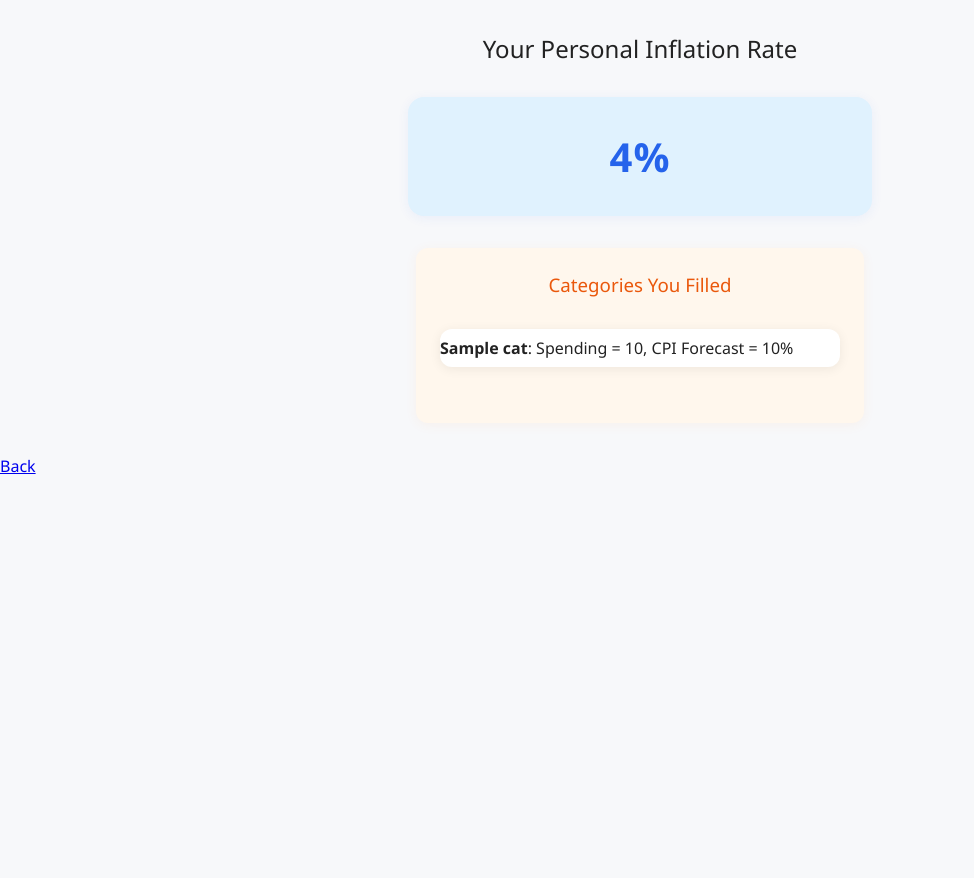
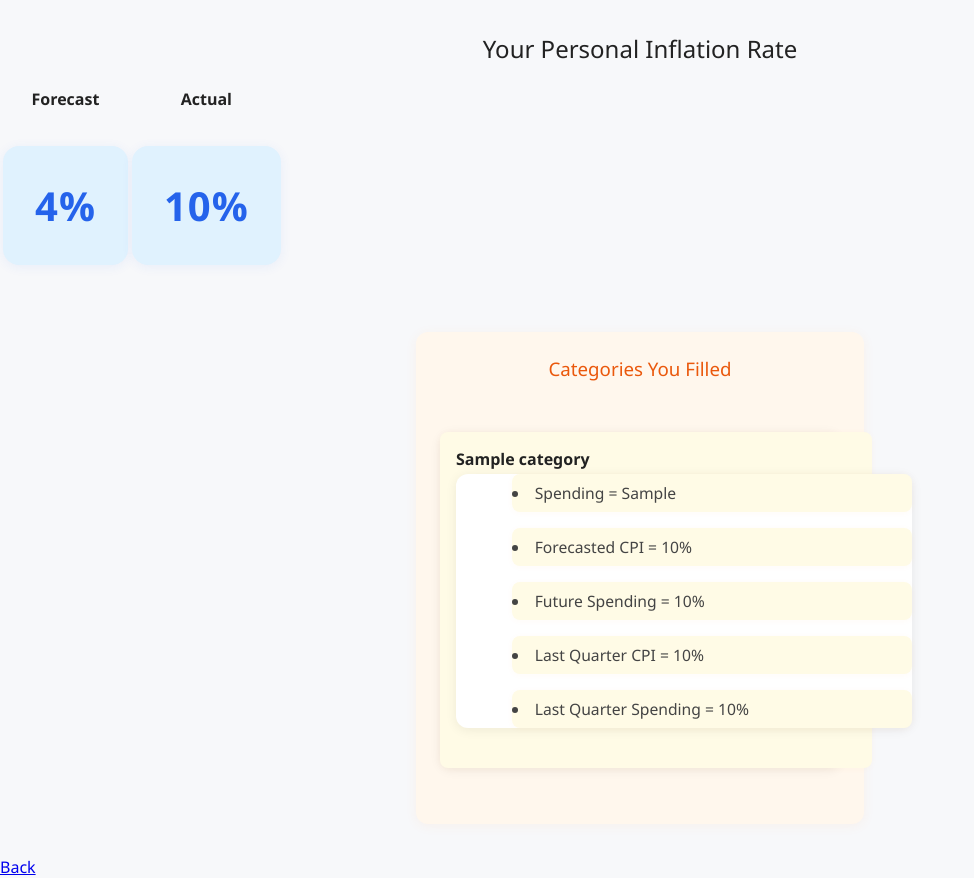
Before and after one commit to KirillTsyganov/custom_cpi_household_basket, a Flask app: template app/templates/forecast.html in a window 1280 px wide. Shown: the whole page, without its empty margins (0-974 px from the left). Before the commit the page ends 474 px from the top, so only its background shows below. Run offline with Flask 3, Linux system fonts and the light colour scheme; the template is opened without the code that fills it: most values are stand-ins (such as "Sample title", 1, 10 or a date in 2020).

Commit message:
upated frontend app

```diff
--- a/app/app.py
+++ b/app/app.py
@@ -1,5 +1,6 @@
-from flask import Flask, render_template, request, redirect, url_for
+from flask import Flask, render_template, request #, redirect, url_for
 import requests
+import pandas as pd
 
 app = Flask(__name__)
 
@@ -17,60 +18,84 @@ categories = [
     "Education",
 ]
 
+
 @app.route("/", methods=["GET"])
 def index():
     return render_template("index.html", categories=categories)
 
+
 @app.route("/forecast", methods=["POST"])
 def forecast():
-    results = {}
+    actual_cpi_fn = "./last_quarter_cpi.csv"
+    dat = pd.read_csv(actual_cpi_fn)
+
+    filled_categories = {}
+    form_results = {}
     for name in categories:
         value = request.form.get(name, "")
         try:
-            results[name] = float(value) if value.strip() != "" else 0.0
+            form_results[name] = float(value) if value.strip() != "" else 0.0
         except ValueError:
-            results[name] = 0.0
-    total_spending = sum(results.values())
-    payload = {
-        "basket_idx": 0,
-        "period": 1
-    }
+            form_results[name] = 0.0
+    total_spending = sum(form_results.values())
+    payload = {"basket_idx": 0, "period": 1}
     try:
         endpoint_url = "https://cpiforecasting-app.azurewebsites.net/api/forecast"
         resp = requests.post(endpoint_url, json=payload)
         resp.raise_for_status()
         external_response = resp.json()  # list of dicts with basket_name and forecast
+        # print(f"DEBUG: External response: {external_response}")
 
-        forecast_map = {item["basket_name"]: item["forecast"] for item in external_response}
+        forecast_map = {
+            item["basket_name"]: item["forecast"] for item in external_response
+        }
+        print(f"DEBUG: Forecast map: {forecast_map}")
 
         # Calculate personal inflation rate
-        personal_inflation_rate = 0.0
         if total_spending > 0:
             for name in categories:
-                proportion = results[name] / total_spending
-                cpi = forecast_map.get(name, 0)
-                personal_inflation_rate += proportion * cpi
+                proportion = form_results[name] / total_spending
+                cpi = forecast_map.get(name + "_qoq", 0)
+                last_quarter_cpi = float(dat[name].values[0])
+                personal_inflation_forecast = proportion * cpi
+                personal_inflation_actual = proportion * last_quarter_cpi
+
+                if name not in filled_categories:
+                    filled_categories[name] = {}
+
+                filled_categories[name] = {
+                    "forecast_cpi": cpi,
+                    "last_quarter_cpi": last_quarter_cpi,
+                    "quarterly_spend": form_results[name],
+                    "personal_inflation_forecast": personal_inflation_forecast,
+                    "personal_inflation_actual": personal_inflation_actual,
+                }
         else:
-            personal_inflation_rate = 0.0
-
-        # Prepare filled categories and their CPI
-        filled_categories = [
-            {"name": name, "cpi": forecast_map.get(name, 0), "amount": results[name]}
-            for name in categories if results[name] > 0
-        ]
+            raise ValueError("Total spending must be greater than zero.")
 
         error_message = None
     except Exception as e:
-        personal_inflation_rate = None
-        filled_categories = []
         error_message = str(e)
+
+    # print(f"DEBUG: Filled categories: {filled_categories}")
+    # print(f"DEBUG: Filled categories: {filled_categories.values()}")
+    personal_inflation_rate = sum(
+        item["personal_inflation_forecast"] for item in filled_categories.values()
+    )
+    personal_inflation_actual = sum(
+        item["personal_inflation_actual"] for item in filled_categories.values()
+    )
+    print(f"DEBUG: Personal inflation rate: {personal_inflation_rate}")
+    print(f"DEBUG: Personal inflation actual: {personal_inflation_actual}")
 
     return render_template(
         "forecast.html",
         personal_inflation_rate=personal_inflation_rate,
+        personal_inflation_actual=personal_inflation_actual,
         filled_categories=filled_categories,
-        error_message=error_message
+        error_message=error_message,
     )
+
 
 if __name__ == "__main__":
     app.run(debug=True)
--- a/app/requirements.txt
+++ b/app/requirements.txt
@@ -1,3 +1,4 @@
 requests
 flask
+pandas
 gunicorn==20.1.0
--- a/app/static/styles.css
+++ b/app/static/styles.css
@@ -98,20 +98,51 @@ li:last-child {
     background: #fff7ed;
     border-radius: 12px;
     box-shadow: 0 2px 12px rgba(251,146,60,0.07);
+    text-align: left;
+    display: flex;
+    flex-direction: column;
+    align-items: center;
 }
+
 .filled-categories h3 {
     margin-top: 0;
     color: #ea580c;
     text-align: center;
 }
+
 .filled-categories ul {
     list-style: none;
     padding: 0;
+    width: 100%;
+    /* Add this to make inner boxes stretch */
+    display: flex;
+    flex-direction: column;
+    gap: 1rem; /* space between category boxes */
 }
+
 .filled-categories li {
-    padding: 0.5rem 0;
-    border-bottom: 1px solid #fde68a;
+    width: 100%;
+    background: #fffbe6;
+    border-radius: 8px;
+    box-shadow: 0 1px 6px rgba(251,146,60,0.04);
+    padding: 1rem 1rem 0.5rem 1rem;
+    border-bottom: none;
+    text-align: left;
 }
-.filled-categories li:last-child {
+
+filled-categories li:last-child {
     border-bottom: none;
 }
+
+.filled-categories li ul {
+    list-style: disc inside;
+    padding-left: 3.5rem;
+    margin-top: 0.3rem;
+}
+
+.filled-categories li ul li {
+    border: none;
+    padding: 0.5rem 0;
+    color: #444;
+    font-size: 0.98rem;
+}
--- a/app/templates/forecast.html
+++ b/app/templates/forecast.html
@@ -9,18 +9,42 @@
     {% if error_message %}
         <p style="color: red;">Error: {{ error_message }}</p>
     {% elif personal_inflation_rate is not none %}
+        <table class="inflation-table">
+            <tr>
+                <th>Forecast</th>
+                <th>Actual</th>
+            </tr>
+            <tr>
+                <td>
                     <div class="inflation-result">
                         <span class="rate">{{ personal_inflation_rate | round(2) }}%</span>
                     </div>
+                </td>
+                <td>
+                    {% if personal_inflation_actual is not none %}
+                        <div class="inflation-result">
+                            <span class="rate">{{ personal_inflation_actual | round(2) }}%</span>
+                        </div>
+                    {% else %}
+                        <span class="rate">N/A</span>
+                    {% endif %}
+                </td>
+            </tr>
+        </table>
         {% if filled_categories %}
         <div class="filled-categories">
             <h3>Categories You Filled</h3>
             <ul>
-                    {% for cat in filled_categories %}
+                {% for category, values in filled_categories.items() %}
                     <li>
-                            <strong>{{ cat.name }}</strong>:
-                            Spending = {{ cat.amount }},
-                            CPI Forecast = {{ cat.cpi | round(2) }}%
+                        <strong>{{ category }}</strong>
+                        <ul>
+                            <li>Spending = {{ values.quarterly_spend }}</li>
+                            <li>Forecasted CPI = {{ values.forecast_cpi | round(2) }}%</li>
+                            <li>Future Spending = {{ values.personal_inflation_forecast | round(2) }}%</li>
+                            <li>Last Quarter CPI = {{ values.last_quarter_cpi | round(2) }}%</li>
+                            <li>Last Quarter Spending = {{ values.personal_inflation_actual | round(2) }}%</li>
+                        </ul>
                     </li>
                 {% endfor %}
             </ul>
```
Lines whose indentation alone changed are shown as unchanged.
